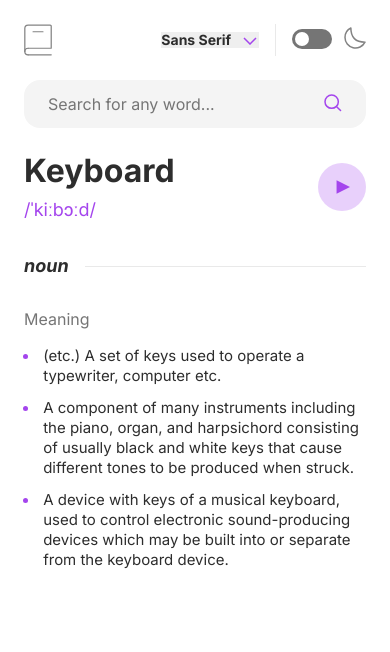
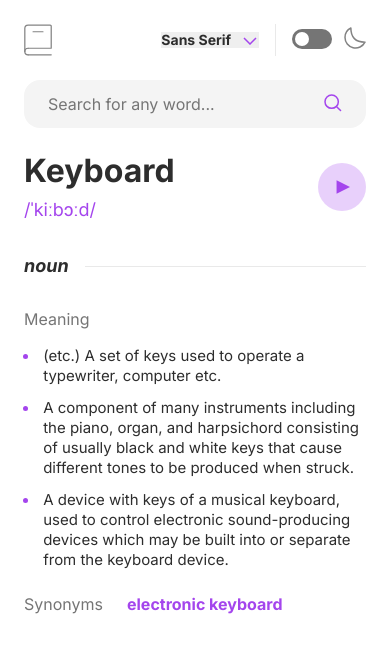
Before and after one commit to ashish-d2/dictionary-web-app, a React (Create React App) app: page / in a window 390 px wide. Shown: the top 652 px of the page. Built offline with nearby package versions, Linux system fonts and the light colour scheme.

Commit message:
style(Content): Made Content component responsive to screen size

```diff
--- a/src/components/searchResult/body/content/Content.module.scss
+++ b/src/components/searchResult/body/content/Content.module.scss
@@ -34,6 +34,10 @@
   @include t.headingSmall(1rem);
   color: c.$gray-1;
   margin-bottom: 1em;
+
+  @media (min-width: 768px) {
+    @include t.headingSmall(1.25rem);
+  }
 }
 
 .list {
@@ -59,4 +63,34 @@
     border-radius: 50%;
     background-color: c.$violet;
   }
+
+  @media (min-width: 768px) {
+    li {
+      @include t.bodyMedium();
+    }
+  }
 }
+
+.footer {
+  margin-top: 1.5em;
+  display: inline-block;
+  @include t.bodyMedium(1rem);
+
+  p {
+    display: inline;
+    margin-right: 1.5em;
+  }
+
+  p:first-child {
+    color: c.$gray-1;
+  }
+
+  p:last-child {
+    color: c.$violet;
+    font-weight: 700;
+  }
+
+  @media (min-width: 768px) {
+    @include t.headingSmall(1.25rem);
+  }
+}
--- a/src/components/searchResult/body/content/Content.tsx
+++ b/src/components/searchResult/body/content/Content.tsx
@@ -26,6 +26,11 @@ const Content = function () {
           </li>
         </ul>
       </div>
+
+      <div className={styles.footer}>
+        <p>Synonyms</p>
+        <p>electronic keyboard</p>
+      </div>
     </>
   );
 };
```
